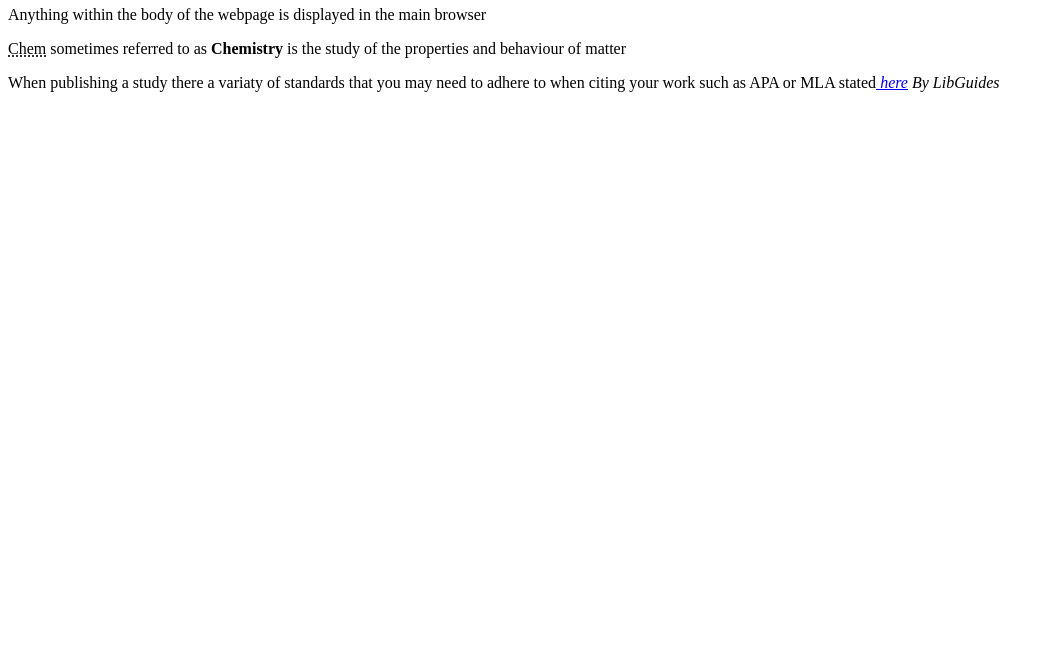
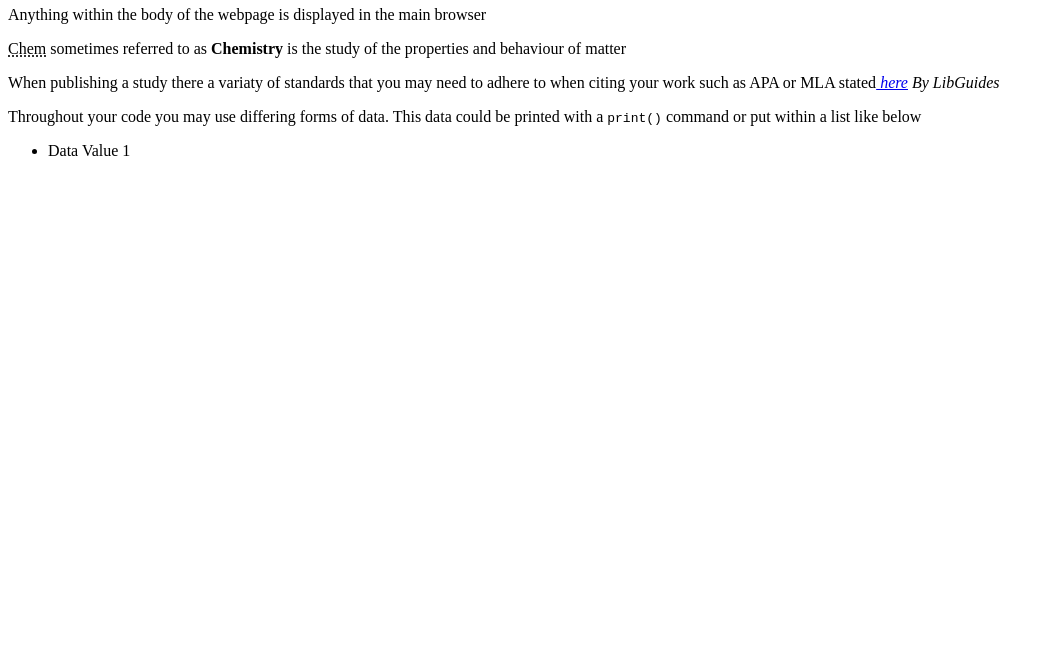
Before and after one commit to HamishDrogemuller/WEB503-Lab-One-22, a website: page src/index.html in a window 1280 px wide. Shown: the part 132-800 px from the top of the page, without its empty margins (0-1054 px from the left). Drawn offline with Linux system fonts and the light colour scheme.

Commit message:
Code and Data tags

```diff
--- a/src/index.html
+++ b/src/index.html
@@ -19,11 +19,14 @@
         <!--Abbreviation and Bring Attention Tags-->
     <p><abbr title = "Chemistry">Chem</abbr> sometimes referred to as <b>Chemistry</b> is the study of the properties and behaviour of matter</p>
 
-        <!--Site and Anchor Element-->
+        <!--Site and Anchor Tags-->
     <p>When publishing a study there a variaty of standards that you may need to adhere to when citing your work such as APA or MLA stated<cite><a href ="https://pitt.libguides.com/citationhelp#:~:text=APA%20(American%20Psychological%20Association)%20is,History%2C%20and%20the%20Fine%20Arts"> here</a> By LibGuides </cite></p>
 
-
-
+        <!--Code and Data tags-->
+    <p> Throughout your code you may use differing forms of data. This data could be printed with a <code>print()</code> command or put within a list like below</p>
+    <ul>
+        <li><data value = "879"> Data Value 1</data></li>
+    </ul>
         <script src="" async defer></script>
     </body>
 </html>
```
